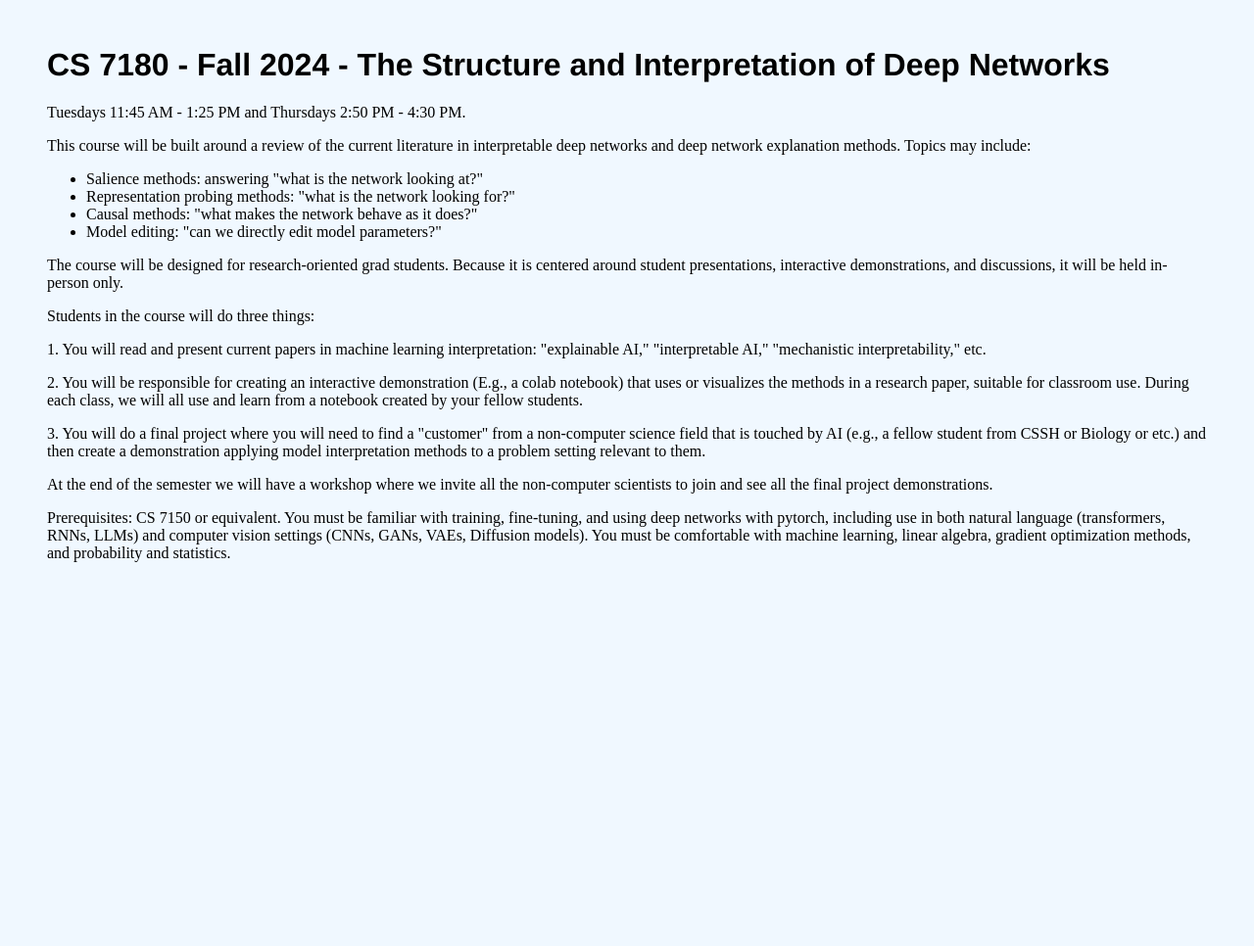
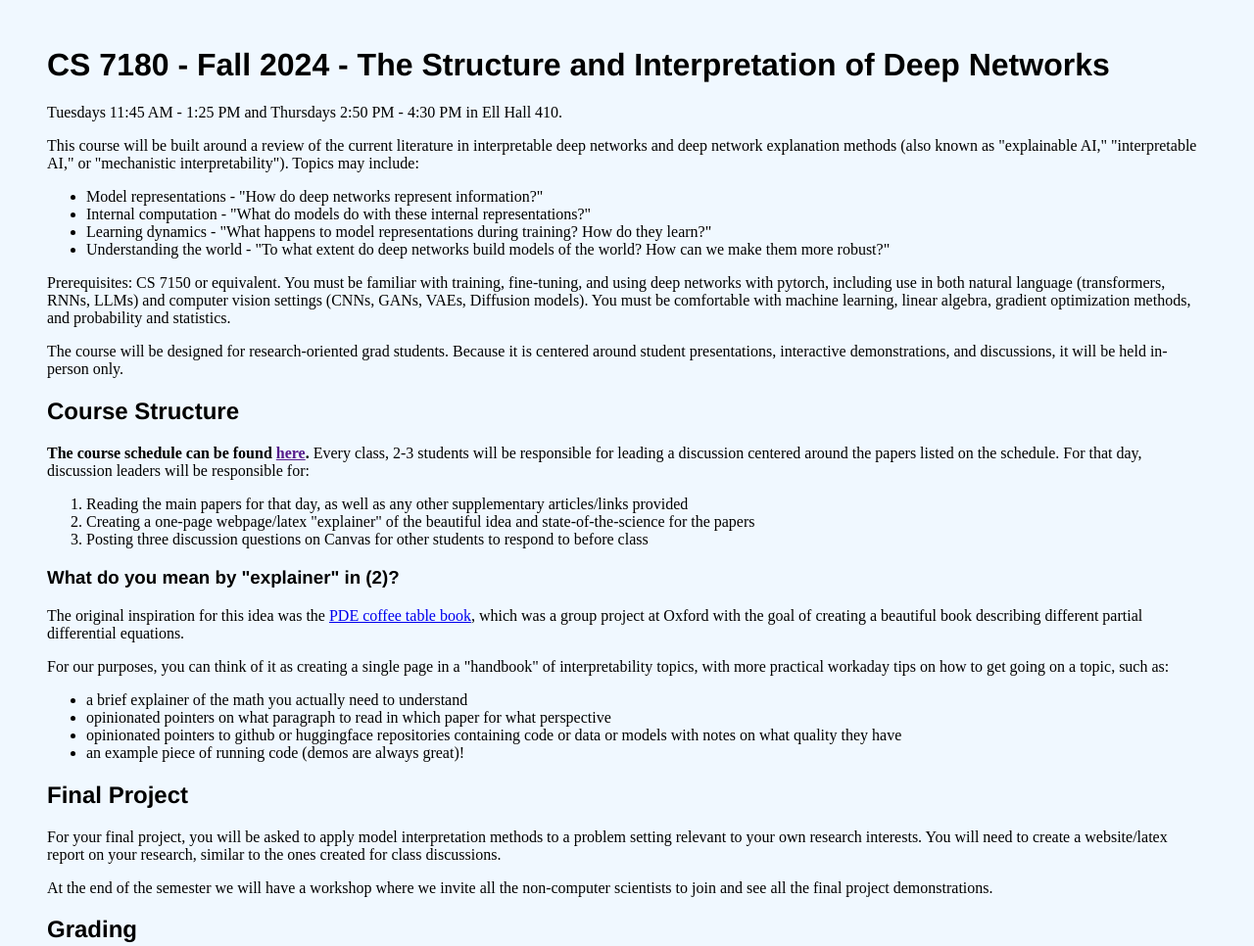
Before and after one commit to davidbau/cs7180, a plain HTML site: page 2024-Fall/index.html in a window 1280 px wide. Shown: the top 966 px of the page at 98% size. Before the commit the page ends 800 px from the top, so only its background shows below. Drawn offline with Linux system fonts and the light colour scheme.

Commit message:
initial draft with dead schedule link

```diff
--- a/2024-Fall/index.html
+++ b/2024-Fall/index.html
@@ -29,40 +29,82 @@
 
 <h1>CS 7180 - Fall 2024 - The Structure and Interpretation of Deep Networks</h1>
 
-<p>Tuesdays 11:45 AM - 1:25 PM and Thursdays 2:50 PM - 4:30 PM.</p>
+<p>Tuesdays 11:45 AM - 1:25 PM and Thursdays 2:50 PM - 4:30 PM in Ell Hall 410.</p>
 <p>This course will be built around a review of the current literature in
-   interpretable deep networks and deep network explanation methods. Topics may include:
+   interpretable deep networks and deep network explanation methods (also known as
+   "explainable AI," "interpretable AI," or "mechanistic interpretability").  Topics may include:
+
 <ul>
+    <li>Model representations - "How do deep networks represent information?"</li>
+    <li>Internal computation - "What do models do with these internal representations?"</li>
+    <li>Learning dynamics - "What happens to model representations during training? How do they learn?"</li>
+    <li>Understanding the world - "To what extent do deep networks build models of the world? How can we make them more robust?"</li>
+</ul>
+
+<p>Prerequisites: CS 7150 or equivalent. You must be familiar with
+    training, fine-tuning, and using deep networks with pytorch, including
+    use in both natural language (transformers, RNNs, LLMs) and computer vision
+    settings (CNNs, GANs, VAEs, Diffusion models). You must be
+    comfortable with machine learning, linear algebra, gradient optimization
+    methods, and probability and statistics.
+
+<p>The course will be designed for research-oriented grad students.
+    Because it is centered around student presentations, interactive demonstrations,
+    and discussions, it will be held in-person only.
+<!-- <ul>
+    <li>Model representations - probing, neurons, subspaces, SAEs</li>
+    <li>Internal computation - circuits, factual association, induction heads</li>
+    <li>Learning dynamics - grokking, data attribution, in-context learning, unlearning</li>
+    <li>Understanding the world - world models, safety, steering, automated scientists </li>
+</ul> -->
+
+<!-- <ul>
   <li>Salience methods: answering "what is the network looking at?"
   <li>Representation probing methods: "what is the network looking for?"
   <li>Causal methods: "what makes the network behave as it does?"
   <li>Model editing: "can we directly edit model parameters?"
+</ul> -->
+
+<h2>Course Structure</h2>
+
+<p><b>The course schedule can be found <a href="">here</a>.</b> Every class, 2-3 students will be
+    responsible for leading a discussion centered around the papers listed on the schedule. For that day,
+    discussion leaders will be responsible for:
+
+    <!-- (a) reading the papers for the day before everybody else
+    (b) creating a one-page webpage/latex "explanation" of the beautiful idea and state-of-the-science for the papers
+    (c) creating "a googleform of reading group questions" to post to the class the day before, to drive the discussion -->
+<ol>
+    <li>Reading the main papers for that day, as well as any other supplementary articles/links provided</li>
+    <li>Creating a one-page webpage/latex "explainer" of the beautiful idea and state-of-the-science for the papers</li>
+    <li>Posting three discussion questions on Canvas for other students to respond to before class</li>
+</ol>
+
+<h3>What do you mean by "explainer" in (2)?</h3>
+<p>The original inspiration for this idea was the <a href="https://people.maths.ox.ac.uk/trefethen/pdectb.html">PDE coffee table book</a>,
+which was a group project at Oxford with the goal of creating a beautiful book describing different partial differential equations.
+
+<p>For our purposes, you can think of it as creating a single page in a "handbook" of interpretability topics,
+with more practical workaday tips on how to get going on a topic, such as:
+<ul>
+    <li>a brief explainer of the math you actually need to understand</li>
+    <li>opinionated pointers on what paragraph to read in which paper for what perspective</li>
+    <li>opinionated pointers to github or huggingface repositories containing code or data or models with notes on what quality they have</li>
+    <li>an example piece of running code (demos are always great)!</li>
 </ul>
 
-<p>The course will be designed for research-oriented grad students.
-Because it is centered around student presentations, interactive demonstrations,
-and discussions, it will be held in-person only.
-<p>Students in the course will do three things:
-<p>1. You will read and present current papers in machine
-learning interpretation: "explainable AI," "interpretable AI,"
-"mechanistic interpretability," etc.
-<p>2. You will be responsible for creating an interactive demonstration
-(E.g., a colab notebook) that uses or visualizes the methods in
-a research paper, suitable for classroom use. During each class, we will
-all use and learn from a notebook created by your fellow students.
-<p>3. You will do a final project where you will need to
-find a "customer" from a non-computer science field that
-is touched by AI (e.g., a fellow student from CSSH or Biology
-or etc.) and then create a demonstration applying model interpretation
-methods to a problem setting relevant to them.
+<h2>Final Project</h2>
+
+<p>For your final project, you will be asked to apply model interpretation
+methods to a problem setting relevant to your own research interests. You will need to create
+a website/latex report on your research, similar to the ones created for class discussions.
+
 <p>At the end of the semester we will have a workshop where
 we invite all the non-computer scientists to join and
 see all the final project demonstrations.
-</p>
 
-<p>Prerequisites: CS 7150 or equivalent. You must be familiar with
-training, fine-tuning, and using deep networks with pytorch, including
-use in both natural language (transformers, RNNs, LLMs) and computer vision
-settings (CNNs, GANs, VAEs, Diffusion models). You must be
-comfortable with machine learning, linear algebra, gradient optimization
-methods, and probability and statistics.
+<h2>Grading</h2>
+You will need to help run two classes throughout the semester, each of which will
+count for 20% of your grade (40% total). 30% of your grade will be based on class participation
+(e.g., reading the papers as evidenced by filling out the forms of questions requested by your classmates,
+coming to class and offering thoughts), and the last 30% will come from your final project.
```
